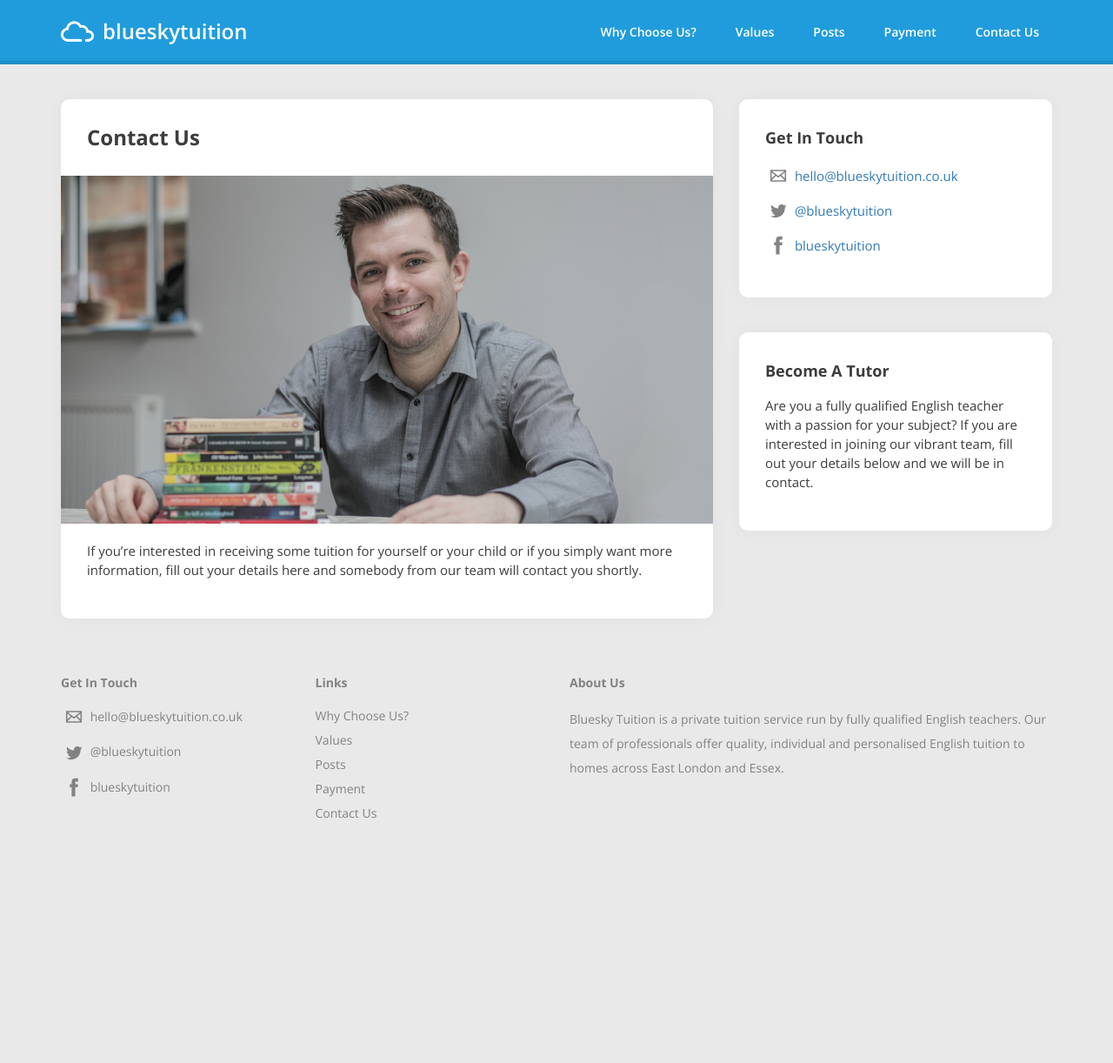
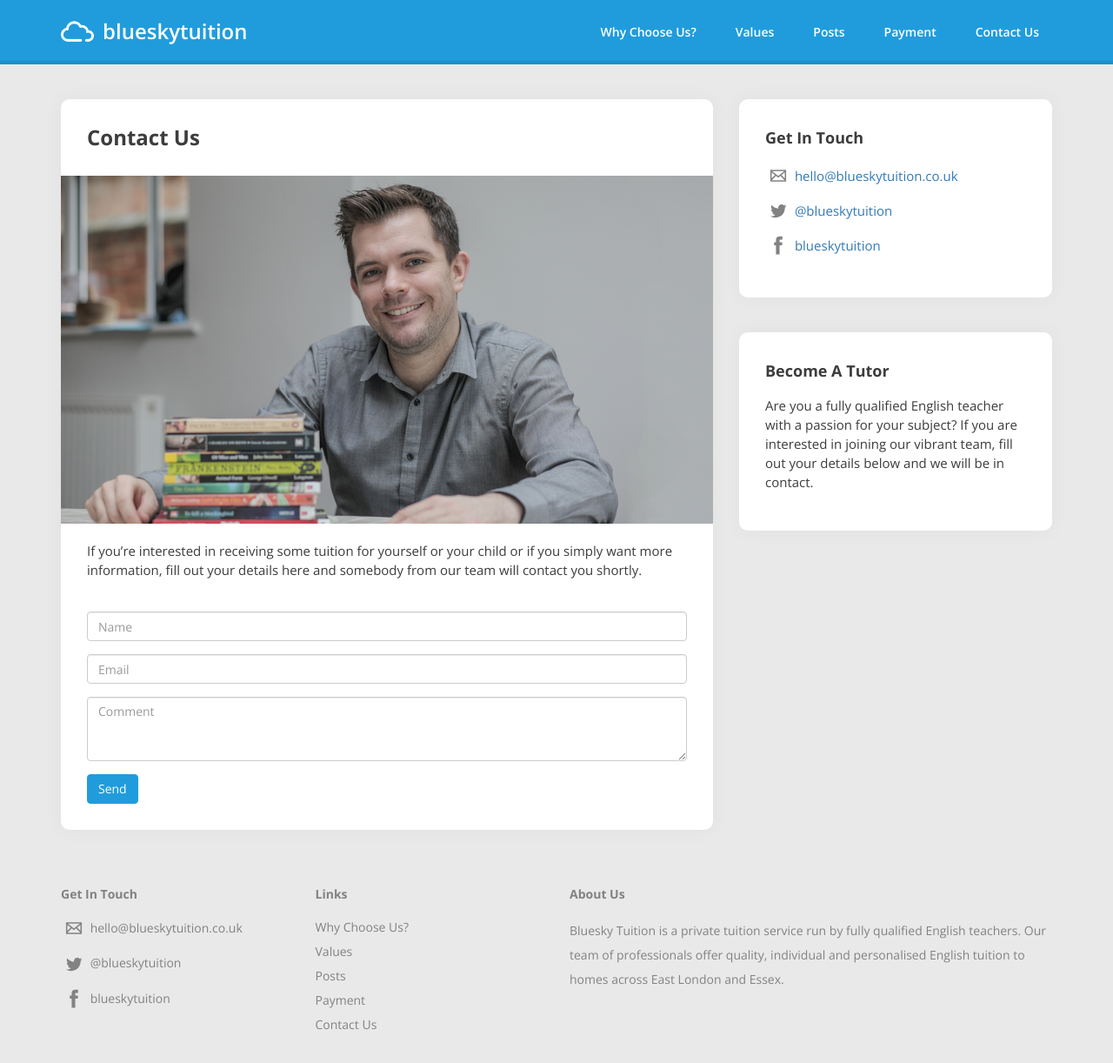
Before and after one commit to 01taylop/blue-sky-tuition, a Jekyll site: the page built from contact.md, in a window 1280 px wide. Shown: the whole page at 87% size. Built offline with Jekyll 4.4.1, drawn with Linux system fonts in a browser that asks for light colours; before the commit the page ends 979 px from its top, so only the background shows below that.

Commit message:
Added a basic contact form to the contact page.

```diff
--- a/contact.md
+++ b/contact.md
@@ -8,3 +8,17 @@
 ---
 
 If you're interested in receiving some tuition for yourself or your child or if you simply want more information, fill out your details here and somebody from our team will contact you shortly.
+
+<form action="" method="POST">
+  <br />
+  <div class="form-group">
+    <input type="text" class="form-control" id="name" placeholder="Name">
+  </div>
+  <div class="form-group">
+    <input type="email" class="form-control" id="email" placeholder="Email">
+  </div>
+  <div class="form-group">
+    <textarea class="form-control" rows="3" placeholder="Comment"></textarea>
+  </div>
+  <button type="submit" class="btn btn-primary">Send</button>
+</form>
```
